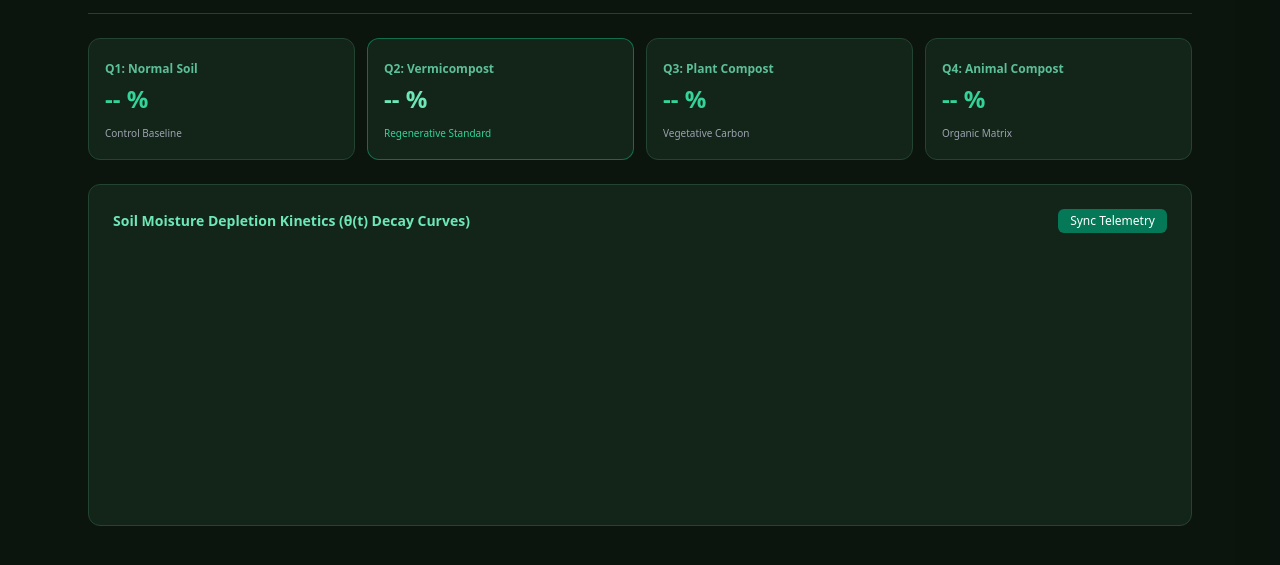
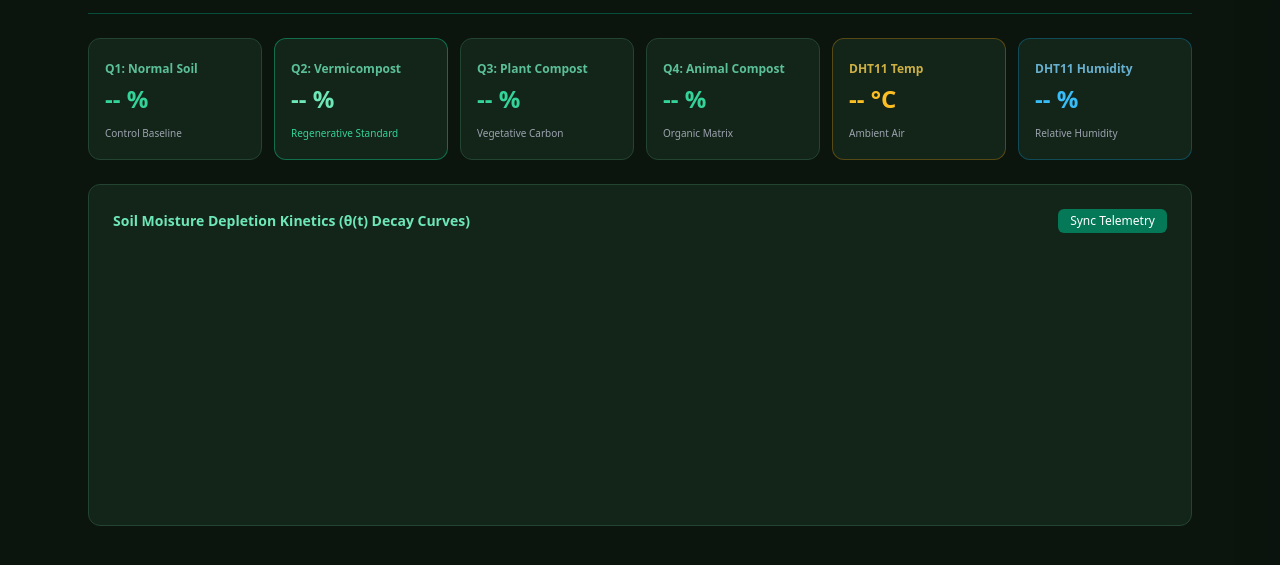
Before and after one commit to BOILLEDEGG/RATest, a plain HTML site: page index.html in a window 1280 px wide. Shown: the part 75-640 px from the top of the page. Drawn offline with nearby package versions, Linux system fonts and the light colour scheme; no server answers.

Commit message:
index.html

```diff
--- a/index.html
+++ b/index.html
@@ -28,8 +28,8 @@
     </button>
   </header>
 
-  <!-- MAIN TELEMETRY DASHBOARD -->
-  <section class="grid grid-cols-2 md:grid-cols-4 gap-3 mb-6">
+  <!-- MAIN TELEMETRY DASHBOARD (SOIL MOISTURE + AMBIENT CLIMATE) -->
+  <section class="grid grid-cols-2 md:grid-cols-3 lg:grid-cols-6 gap-3 mb-6">
     <div class="card p-4">
       <span class="text-xs text-emerald-300/80 font-semibold">Q1: Normal Soil</span>
       <div id="val-q1" class="text-2xl font-bold text-emerald-400 my-1">-- %</div>
@@ -49,6 +49,18 @@
       <span class="text-xs text-emerald-300/80 font-semibold">Q4: Animal Compost</span>
       <div id="val-q4" class="text-2xl font-bold text-emerald-400 my-1">-- %</div>
       <span class="text-[10px] text-gray-400">Organic Matrix</span>
+    </div>
+    <!-- TEMPERATURE (FIELD 5) -->
+    <div class="card p-4 border-amber-500/30">
+      <span class="text-xs text-amber-300/80 font-semibold">DHT11 Temp</span>
+      <div id="val-temp" class="text-2xl font-bold text-amber-400 my-1">-- °C</div>
+      <span class="text-[10px] text-gray-400">Ambient Air</span>
+    </div>
+    <!-- HUMIDITY (FIELD 6) -->
+    <div class="card p-4 border-sky-500/30">
+      <span class="text-xs text-sky-300/80 font-semibold">DHT11 Humidity</span>
+      <div id="val-hum" class="text-2xl font-bold text-sky-400 my-1">-- %</div>
+      <span class="text-[10px] text-gray-400">Relative Humidity</span>
     </div>
   </section>
 
@@ -241,7 +253,7 @@
 
     // --- TELEMETRY / THINGSPEAK PIPELINE ---
     const CHANNEL_ID = "3500287";
-    const READ_KEY = "8IZV3U4V7U69WIH5"; // Leave empty if public channel
+    const READ_KEY = "8IZV3U4V7U69WIH5";
     let chartInstance = null;
 
     async function fetchThingSpeakData() {
@@ -257,6 +269,9 @@
         if (latest.field2) document.getElementById('val-q2').innerText = parseFloat(latest.field2).toFixed(1) + ' %';
         if (latest.field3) document.getElementById('val-q3').innerText = parseFloat(latest.field3).toFixed(1) + ' %';
         if (latest.field4) document.getElementById('val-q4').innerText = parseFloat(latest.field4).toFixed(1) + ' %';
+        // Hydrate DHT11 Readings
+        if (latest.field5) document.getElementById('val-temp').innerText = parseFloat(latest.field5).toFixed(1) + ' °C';
+        if (latest.field6) document.getElementById('val-hum').innerText = parseFloat(latest.field6).toFixed(1) + ' %';
 
         const labels = feeds.map(f => new Date(f.created_at).toLocaleTimeString([], {hour: '2-digit', minute:'2-digit'}));
         const q1 = feeds.map(f => parseFloat(f.field1) || null);
@@ -290,7 +305,9 @@
       });
     }
 
+    // Initial fetch and 20s refresh timer
     fetchThingSpeakData();
+    setInterval(fetchThingSpeakData, 20000);
   </script>
 </body>
 </html>
```
